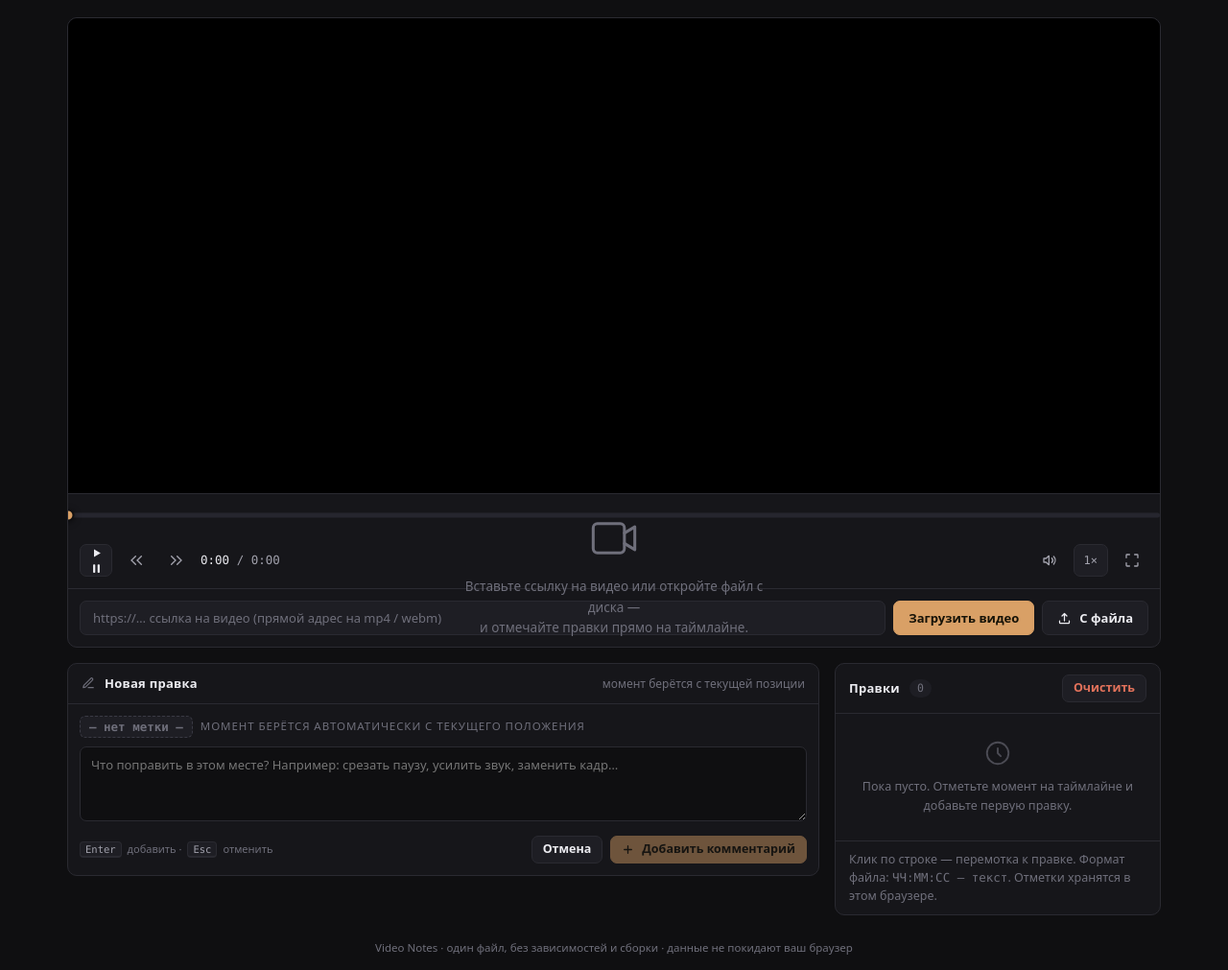
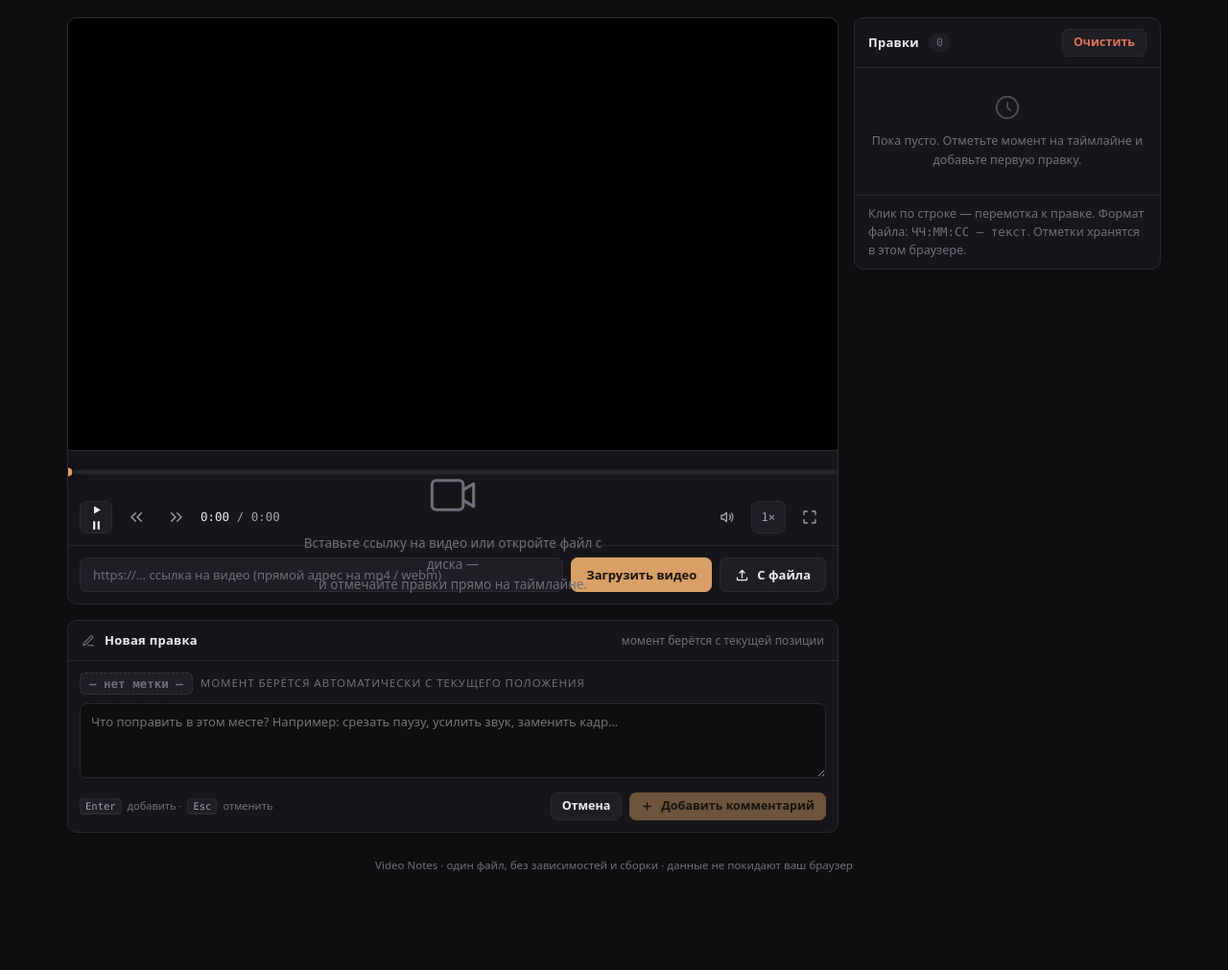
Before and after one commit to MifsG/videoframes, a plain HTML site: page index.html in a window 1280 px wide. Shown: the part 69-1080 px from the top of the page at 96% size. After the commit the page ends 993 px from the top, so only its background shows below. Drawn offline with Linux system fonts and the light colour scheme.

Commit message:
Add files via upload

```diff
--- a/index.html
+++ b/index.html
@@ -54,8 +54,9 @@ button{cursor:pointer;background:none;border:none;padding:0}
 
 /* ── Layout ─────────────────────────── */
 .panel{background:var(--surface);border:1px solid var(--line);border-radius:var(--r)}
-.grid{display:grid;grid-template-columns:1fr 340px;gap:16px;align-items:start;margin-top:16px}
+.grid{display:grid;grid-template-columns:minmax(0,1fr) 320px;gap:16px;align-items:start}
 @media (max-width:920px){.grid{grid-template-columns:1fr}}
+.left-col{display:flex;flex-direction:column;gap:16px;min-width:0}
 .p-head{display:flex;align-items:center;gap:10px;padding:11px 14px;border-bottom:1px solid var(--line);flex-wrap:wrap}
 .p-head h2{font-size:13px;font-weight:650;margin:0;letter-spacing:.02em}
 .p-head .count{font-size:11.5px;color:var(--faint);font-family:var(--mono);background:var(--surface2);border-radius:20px;padding:1px 8px}
@@ -112,7 +113,6 @@ button{cursor:pointer;background:none;border:none;padding:0}
 /* ── Edits list ─────────────────────── */
 .edits{list-style:none;margin:0;padding:0;max-height:430px;overflow-y:auto}
 @media (max-width:920px){.edits{max-height:320px}}
-@media (max-width:920px){.edits{max-height:430px;order:2}}
 .ed{display:flex;gap:10px;padding:10px 12px;border-top:1px solid var(--line);cursor:pointer;transition:background .12s}
 .edits .ed:first-child{border-top:none}
 .ed:hover{background:var(--surface2)}
@@ -179,6 +179,9 @@ footer{margin:26px 0 14px;text-align:center;color:var(--faint);font-size:11.5px}
     </div>
   </header>
 
+  <div class="grid">
+    <div class="left-col">
+
     <section class="panel stage" aria-label="Плеер">
       <div class="vwrap" id="vwrap">
         <video id="video" preload="auto" playsinline hidden oncontextmenu="event.preventDefault()"></video>
@@ -237,7 +240,6 @@ footer{margin:26px 0 14px;text-align:center;color:var(--faint);font-size:11.5px}
       </div>
     </section>
 
-  <div class="grid">
     <section class="panel" aria-label="Новая правка">
       <div class="p-head">
         <svg width="14" height="14" viewBox="0 0 24 24" fill="none" stroke="currentColor" stroke-width="2" stroke-linecap="round" stroke-linejoin="round" style="color:var(--faint)"><path d="M12 20h9M16.5 3.5a2.1 2.1 0 0 1 3 3L7 19l-4 1 1-4z"/></svg>
@@ -262,6 +264,8 @@ footer{margin:26px 0 14px;text-align:center;color:var(--faint);font-size:11.5px}
         </div>
       </form>
     </section>
+
+    </div>
 
     <section class="panel" aria-label="Список правок">
       <div class="p-head">
```
Lines whose indentation alone changed are shown as unchanged.
